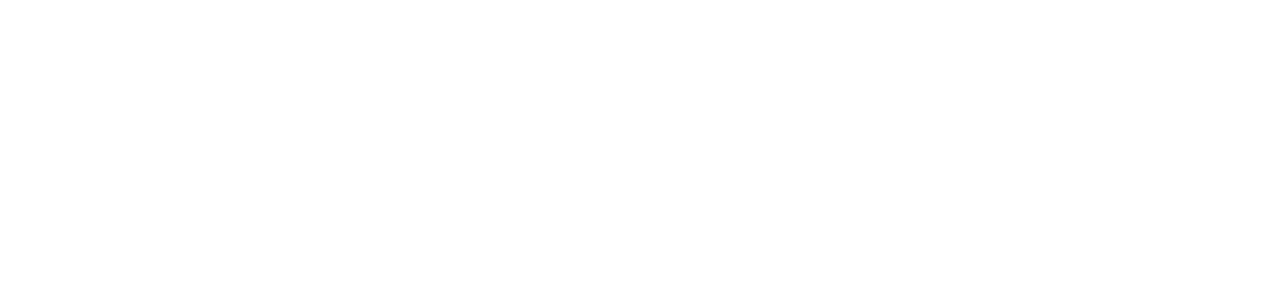
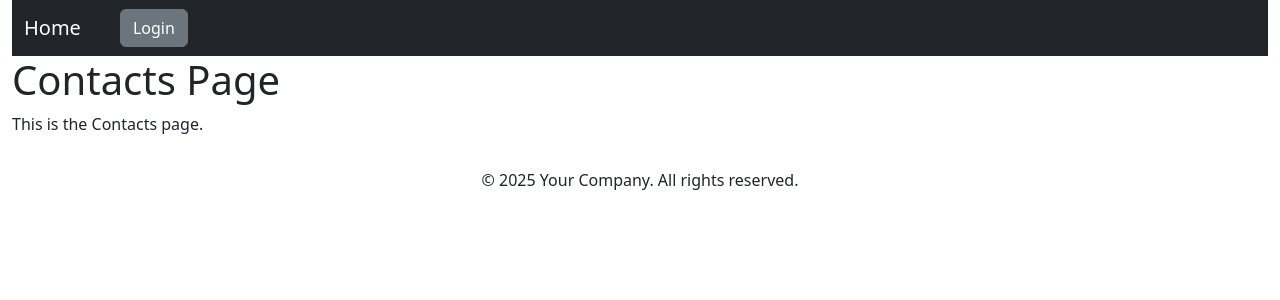
Before and after one commit to ismailkhan289/marc25SprRctAuthBknd, a React (Create React App) app in the folder app/: page /contacts in a window 1280 px wide. Before the commit this address had no page. Shown: the top 300 px of the page. Built offline with nearby package versions, Linux system fonts and the light colour scheme; no server answers.

Commit message:
After setting login and logout and Layout for the React Components have been set using userContext and then use UserProvider in App.js for further passing the props

```diff
--- a/app/src/App.js
+++ b/app/src/App.js
@@ -1,19 +1,27 @@
 import { useEffect, useState } from 'react';
 import { useCookies } from 'react-cookie';
 import './App.css';
-import Home from './components/Home';
 import { BrowserRouter as Router, Routes,Route } from 'react-router-dom';
+import { UserProvider } from './components/coreComp/UserContext';
+import MainContainer from './components/coreComp/MainContainer';
+import Home from './components/pages/Home';
+import Contacts from './components/pages/Contacts';
 
 function App() {
 
 
   return (
     <>
+    <UserProvider>
       <Router>
-        <Routes>
-          <Route path="/" element={<Home/>}/>
-        </Routes>
+        <MainContainer>
+          <Routes>
+            <Route path="/" element={<Home/>}/>
+            <Route path="/contacts" element={<Contacts/>}/>
+          </Routes>
+        </MainContainer>
       </Router>
+    </UserProvider>
     </>
   );
 }
--- a/app/src/components/Home.js
+++ /dev/null
@@ -1,96 +0,0 @@
-import React, { useEffect, useState } from 'react';
-import { Link } from 'react-router-dom';
-import { Button, Container } from 'reactstrap';
-import { useCookies } from 'react-cookie';
-import NavBarApp from './coreComp/NavBarApp';
-
-const Home = () => {
-
-  const [authenticated, setAuthenticated] = useState(false);
-  const [loading, setLoading] = useState(true);
-  const [user, setUser] = useState(undefined);
-  const [cookies] = useCookies(['XSRF-TOKEN']);
-
-  useEffect(() => {
-    // setLoading(true);
-    const fetchUser = async () => {
-      try {
-      const response = await fetch('api/user', { credentials: 'include' });
-      const body = await response.text();
-      if (body === '') {
-        setAuthenticated(false);
-      } else {
-        setUser(JSON.parse(body));
-        setAuthenticated(true);
-      }
-      } catch (error) {
-      console.error("Error fetching user:", error);
-      } finally {
-      setLoading(false);
-      }
-    };
-
-    fetchUser();
-  }, [setAuthenticated, setLoading, setUser])
-
-  const login = () => {
-    let port = (window.location.port ? ':' + window.location.port : '');
-    if (port === ':3000') {
-      port = ':8080';
-    }
-    // redirect to a protected URL to trigger authentication
-    window.location.href = `//${window.location.hostname}${port}/api/private`;
-  }
-
-  const logout = async () => {
-    try {
-        const res = await fetch('api/logout', {
-            method: 'POST', credentials: 'include',
-            headers: { 'X-XSRF-TOKEN': cookies['XSRF-TOKEN'] }
-        });
-
-        if (!res.ok) {
-            throw new Error("Logout failed");
-        }
-
-        const response = await res.json();
-
-        if (!response.logoutUrl || !response.idToken) {
-            throw new Error("Invalid logout response");
-        }
-
-        window.location.href = `${response.logoutUrl}?id_token_hint=${response.idToken}`
-            + `&post_logout_redirect_uri=${window.location.origin}`;
-    } catch (error) {
-        console.error("Error during logout:", error);
-        // Handle error (e.g., show a message to the user)
-    }
-};
-  const message = user ?
-    <h2>Welcome, {user.name}!</h2> :
-    <p>Please log in to manage your JUG Tour.</p>;
-
-  const button = authenticated ?
-    <div>
-      <Button color="link"><Link to="/groups">Manage JUG Tour</Link></Button>
-      <br/>
-      <Button color="link" onClick={logout}>Logout</Button>
-    </div> :
-    <Button color="primary" onClick={login}>Login</Button>;
-
-  if (loading) {
-    return <p>Loading...</p>;
-  }
-
-  return (
-    <div>
-      <Container fluid>
-        <NavBarApp user={user} authenticated={authenticated} />
-        {message}
-        {button}
-      </Container>
-    </div>
-  );
-}
-
-export default Home;
--- a/app/src/components/coreComp/FooterApp.js
+++ b/app/src/components/coreComp/FooterApp.js
@@ -0,0 +1,18 @@
+import React from 'react';
+import { Container, Row, Col } from 'reactstrap';
+
+const FooterApp = () => {
+    return (
+        <footer className="footer">
+            <Container>
+                <Row>
+                    <Col className="text-center py-3">
+                        <p>&copy; {new Date().getFullYear()} Your Company. All rights reserved.</p>
+                    </Col>
+                </Row>
+            </Container>
+        </footer>
+    );
+};
+
+export default FooterApp;
--- /dev/null
+++ b/app/src/components/coreComp/MainContainer.js
@@ -0,0 +1,22 @@
+import React, { useEffect, useState, useContext } from 'react';
+import { UserContext } from './UserContext';
+import { Link } from 'react-router-dom';
+import { Button, Container } from 'reactstrap';
+import { useCookies } from 'react-cookie';
+import NavBarApp from './NavBarApp';
+import FooterApp from './FooterApp';
+
+const MainContainer = ({children}) => {
+  const {user, authenticated, logout, login} = useContext(UserContext);
+
+    return (
+       <>
+       <Container fluid>
+        <NavBarApp user={user} authenticated={authenticated} logout={logout} login={login} />
+        {children}
+        <FooterApp />
+      </Container>
+       </>
+    );
+    };
+    export default MainContainer;
--- a/app/src/components/coreComp/NavBarApp.js
+++ b/app/src/components/coreComp/NavBarApp.js
@@ -1,35 +1,43 @@
 import React, { useState } from 'react';
 import { Link } from 'react-router-dom';
-import { Collapse, Navbar, NavbarToggler,NavbarBrand,Nav,NavItem,NavLink} from 'reactstrap';
+import { Collapse, Navbar, NavbarToggler, NavbarBrand, Nav, NavItem, NavLink, Button } from 'reactstrap';
 
+const NavBarApp = ({ user, authenticated, logout, login }) => {
+    const [isOpen, setIsOpen] = useState(false);
 
-const NavBarApp = ({user, authenticated}) => {
-    const [isOpen, setIsOpen] = useState(false);
-    // console.log("auth     "+authenticated);
-    // console.log(user);
-    if(authenticated===undefined){
+    // if (authenticated === undefined || authenticated === false) {
+    //     return (
+    //         <p>Loading...</p>
+    //     );
+    // }
+
     return (
-            <p>Loading...</p>
-        );
-    }
-    return (
+        <>
         <Navbar color="dark" dark expand="md">
             <NavbarBrand tag={Link} to="/">Home</NavbarBrand>
-            <NavbarToggler onClick={() => { setIsOpen(!isOpen) }}/>
+            <NavbarToggler onClick={() => { setIsOpen(!isOpen) }} />
             <Collapse isOpen={isOpen} navbar>
                 {authenticated ?
-                <Nav className="justify-content-end" style={{width: "100%"}} navbar>
+                    <Nav className="justify-content-end" style={{ width: "100%" }} navbar>
                         <NavItem>
-                        <NavLink href="https://twitter.com/oktadev">@oktadev</NavLink>
+                            <NavLink tag={Link} to="/contacts">My Contacts</NavLink>
                         </NavItem>
                         <NavItem>
-                        <NavLink href="https://github.com/oktadev/okta-spring-boot-react-crud-example">GitHub</NavLink>
+                            <NavLink href="https://www.linkedin.com/in/ismail-khan-289per/">LinkedIn</NavLink>
+                        </NavItem>
+                        <NavItem>
+                            <NavLink href="https://github.com/ismailkhan289">GitHub</NavLink>
+                        </NavItem>
+                        <NavItem>
+                            <Button onClick={logout}>Logout</Button>
                         </NavItem>
                     </Nav>
-                :" "}
-
+                    :   <NavItem>
+                            <Button onClick={login}>Login</Button>
+                        </NavItem> };
             </Collapse>
         </Navbar>
+        </>
     );
 };
 
--- /dev/null
+++ b/app/src/components/coreComp/UserContext.js
@@ -0,0 +1,75 @@
+import React, { createContext, useEffect, useState } from 'react';
+import { Link } from 'react-router-dom';
+import { Button, Container } from 'reactstrap';
+import { useCookies } from 'react-cookie';
+export const UserContext = createContext();
+
+export const UserProvider = ({ children }) => {
+    const [authenticated, setAuthenticated] = useState(false);
+    const [loading, setLoading] = useState(true);
+    const [user, setUser] = useState(undefined);
+    const [cookies] = useCookies(['XSRF-TOKEN']);
+
+      useEffect(() => {
+          // setLoading(true);
+          const fetchUser = async () => {
+            try {
+            const response = await fetch('api/user', { credentials: 'include' });
+            const body = await response.text();
+            if (body === '') {
+              setAuthenticated(false);
+            } else {
+              setUser(JSON.parse(body));
+              setAuthenticated(true);
+            }
+            } catch (error) {
+            console.error("Error fetching user:", error);
+            } finally {
+            setLoading(false);
+            }
+          };
+
+          fetchUser();
+        }, [setAuthenticated, setLoading, setUser])
+
+      const login = () => {
+          let port = (window.location.port ? ':' + window.location.port : '');
+          if (port === ':3000') {
+            port = ':8080';
+          }
+          // redirect to a protected URL to trigger authentication
+          window.location.href = `//${window.location.hostname}${port}/api/private`;
+          };
+      const logout = async () => {
+          try {
+              const res = await fetch('api/logout', {
+                  method: 'POST', credentials: 'include',
+                  headers: { 'X-XSRF-TOKEN': cookies['XSRF-TOKEN'] }
+              });
+
+              if (!res.ok) {
+                  throw new Error("Logout failed");
+              }
+
+              const response = await res.json();
+
+              if (!response.logoutUrl || !response.idToken) {
+                  throw new Error("Invalid logout response");
+              }
+
+              window.location.href = `${response.logoutUrl}?id_token_hint=${response.idToken}`
+                  + `&post_logout_redirect_uri=${window.location.origin}`;
+          } catch (error) {
+              console.error("Error during logout:", error);
+              // Handle error (e.g., show a message to the user)
+          }
+      };
+   if (loading) {
+        return <p>Loading...</p>;
+    }
+    return (
+        <UserContext.Provider value={{ user, authenticated, login, logout, loading }}>
+            {children}
+        </UserContext.Provider>
+    );
+};
--- /dev/null
+++ b/app/src/components/pages/Contacts.js
@@ -0,0 +1,36 @@
+import React from 'react';
+import { useEffect, useState } from 'react';
+
+const Contacts = () => {
+
+
+    const [contacts, setContacts] = useState([]);
+    const [loading, setLoading] = useState(true);
+
+    useEffect(() => {
+        const fetchContacts = async () => {
+            try {
+                const response = await fetch('api/contacts');
+                const data = await response.json();
+                setContacts(data);
+            } catch (error) {
+                console.error("Error fetching contacts: ", error);
+            } finally {
+                setLoading(false);
+            }
+        };
+        fetchContacts();
+    }, []);
+    if (loading) {
+        return <p> Fetching Conacts Loading...</p>;
+    }
+    return (
+        <div>
+            <h1>Contacts Page</h1>
+            {contacts}
+            <p>This is the Contacts page.</p>
+        </div>
+    );
+};
+
+export default Contacts;
--- /dev/null
+++ b/app/src/components/pages/Home.js
@@ -0,0 +1,33 @@
+import React, { useEffect, useState, useContext } from 'react';
+import { Link } from 'react-router-dom';
+import { Button, Container } from 'reactstrap';
+import { UserContext } from '../coreComp/UserContext';
+
+const Home = () => {
+  const {user} = useContext(UserContext);
+  const {authenticated} = useContext(UserContext);
+
+
+
+
+
+
+  const message = user ?
+    <h2>Welcome, {user.name}!</h2> :
+    <p>Please log in to manage your JUG Tour.</p>;
+
+  const button = authenticated ?
+    <div>
+      <Button color="link"><Link to="/groups">Manage JUG Tour</Link></Button>
+      </div>
+      :'';
+
+  return (
+    <div>
+      {message}
+      {button}
+    </div>
+  );
+}
+
+export default Home;
```
Also changed, not shown: app/src/components/coreComp/MainBody.js (deleted), 1 other file (tests, documents, lock files or other folders). Lines whose indentation alone changed are shown as unchanged.
